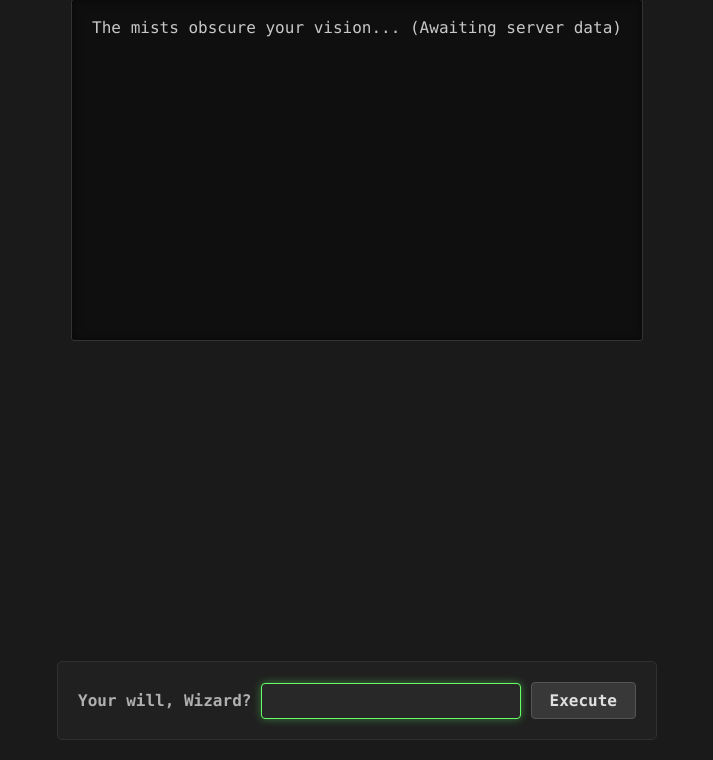
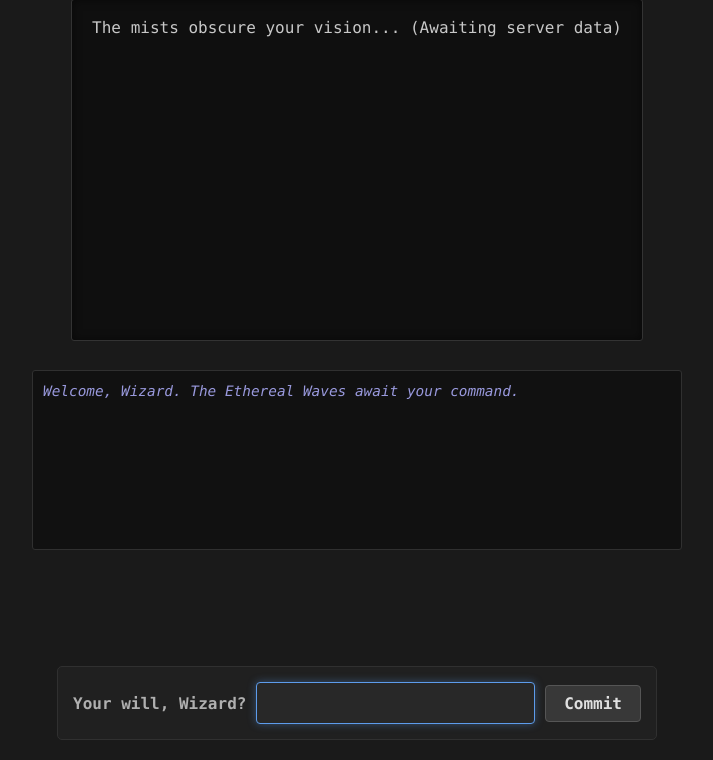
Before and after one commit to DJ-Trevens/World-of-the-Wand, a Flask app: page /world-of-the-wand/ in a window 1280 px wide. Shown: the part 40-800 px from the top of the page, without its empty margins (283-996 px from the left). Run offline with Flask 3, Linux system fonts and the light colour scheme; some libraries are stand-ins or nearby versions.

Commit message:
style changes and highlighting functionality

```diff
--- a/static/style.css
+++ b/static/style.css
@@ -22,10 +22,10 @@ body {
 #mainHeaderStatus {
     font-size: 1.6em;
     font-weight: bold;
-    color: #50c878;
+    color: #275E8C;
     padding: 12px 20px;
     margin-bottom: 20px;
-    border-bottom: 2px solid #50c878;
+    border-bottom: 2px solid #275E8C;
     min-width: 350px;
     background-color: #2a2a2a;
     border-radius: 5px;
@@ -50,26 +50,54 @@ body {
     margin-bottom: 15px;
 }
 
-#commandFeedback {
-    /* General text color will be #e0e0e0.
-       For errors specifically to be different,
-       change this text color dynamically with JS or add a class.
-       For now, it inherits the body's off-white. */
-    /* Example for error-specific styling for a class like .error-feedback */
-    /* .error-feedback { color: #ff6b6b; } /* A soft red for errors */
-    min-height: 1.2em;
-    margin-top: 10px;
+#commandLog {
+    width: 100%;
+    max-width: 650px;
+    height: 180px;
+    border: 1px solid #303030;
+    background-color: #111111;
+    padding: 10px;
+    margin-bottom: 20px;
+    overflow-y: auto;
     font-size: 0.9em;
-    text-align: left;
-    width: 100%;
-    max-width: 500px;
+    color: #c0c0c0;
+    box-sizing: border-box;
+    border-radius: 3px;
+    line-height: 1.4;
+}
+
+.log-entry {
+    margin-bottom: 4px;
+    word-wrap: break-word;
+}
+
+.log-type-error {
+    color: #ff7777;
+    font-weight: bold;
+}
+
+.log-type-success {
+    color: #50c878;
+}
+
+.log-type-info {
+    /* Default style for now */
+}
+
+.log-type-server {
+    color: #9999DD;
+    font-style: italic;
+}
+
+.log-type-game-event {
+    color: #d0a0d0;
 }
 
 #commandInputBox {
     margin-top: auto;
     width: 100%;
     max-width: 600px;
-    padding: 20px;
+    padding: 15px;
     background-color: #202020;
     border-radius: 5px;
     border: 1px solid #303030;
@@ -103,12 +131,22 @@ body {
     flex-grow: 1;
     max-width: 400px;
     margin-right: 10px;
+    white-space: nowrap;
+    overflow: hidden;
+    line-height: 1.5;
+    min-height: 1.5em;
+    cursor: text;
 }
 
 #commandText:focus {
     outline: none;
-    border-color: #66ff66;
-    box-shadow: 0 0 8px rgba(102, 255, 102, 0.4);
+    border-color: #5D9CEC;
+    box-shadow: 0 0 8px rgba(93, 156, 236, 0.4)
+}
+
+.highlight-alias {
+    color: #66ff66;
+    font-weight: bold;
 }
 
 #commandForm button {
@@ -125,18 +163,18 @@ body {
 
 #commandForm button:hover {
     background-color: #484848;
-    border-color: #66ff66;
-    color: #66ff66;
+    border-color: #5D9CEC;
+    color: #5D9CEC;
 }
 
 #commandFeedback.error-feedback {
-    color: #ff6b6b; /* A soft red, or your preferred error color */
+    color: #ff6b6b;
     font-weight: bold;
 }
 
 /* Specific green emphasis for things that DEMAND attention, if needed elsewhere */
-.text-emphasis-green {
-    color: #50c878; /* Emerald Green */
+.text-emphasis-blue {
+    color: #275E8C;
     font-weight: bold;
 }
 
--- a/templates/index.html
+++ b/templates/index.html
@@ -16,14 +16,13 @@
 <body>
     <div id = "mainHeaderstatus"> Pondering the Ethereal Wave... </div>
     <div id = "gameCanvas"> Summoning World... </div>
-    <p id = "commandFeedback"></p>
+    <p id = "commandLog"></p>
 
-    <!-- Command Input Box -->
     <div id = "commandInputBox">
         <form id = "commandForm">
             <label for = "commandText">Your will, Wizard?</label>
-            <input type = "text" id = "commandText" name = "commandText" autofocus autocomplete="off">
-            <button type = "submit">Execute</button>
+            <div id = "commandText" contenteditable = "true" spellcheck = "false" autocomplete = "off" role = "textbox" aria-multiline = "false"></div>
+            <button type = "submit">Commit</button>
         </form>
     </div>
 
@@ -31,9 +30,9 @@
         const gameCanvas = document.getElementById('gameCanvas');
         const mainHeaderStatus = document.getElementById('mainHeaderStatus');
 
+        const commandLog = document.getElementById('commandLog');
         const commandForm = document.getElementById('commandForm');
         const commandInput = document.getElementById('commandText');
-        const commandFeedback = document.getElementById('commandFeedback');
 
         // -- Client-Side Game State -- //
         let selfPlayer = null;
@@ -109,6 +108,18 @@
             return false; // Not in aura nor observable cone.
         }
 
+        function addLogMessage(message, type = 'info') {
+            const logEntry = document.createElement('div');
+            logEntry.classList.add('log-entry');
+            if (type) {
+                logEntry.classList.add(`log-type-${type}`);
+            }
+            // Sanitize text content to prevent accidental HTML injection from messages
+            logEntry.textContent = message;
+            commandLog.appendChild(logEntry);
+            commandLog.scrollTop = commandLog.scrollHeight; // Auto-scroll to the latest message
+        }
+
         function updateStatus(status) {
             if (status) {
                 mainHeaderStatus.textContext = status
@@ -121,7 +132,7 @@
 
         function drawGrid() {
             // Simple grid drawing implementation
-            if (!selfPlayer || GRID_WIDTH === 0) {
+            if (!selfPlayer || GRID_WIDTH === 0 || GRID_HEIGHT === 0) {
                 gameCanvas.textContent = "The mists obscure your vision... (Awaiting server data)"
                 return;
             }
@@ -156,7 +167,7 @@
         // -- WebSocket Event Handlers -- //
         socket.on('connect', () => {
             console.log('Connected to server! SID: ', socket.id);
-            updateStatus("Studying your essence...");
+            updateStatus("Divining your essence...");
         });
 
         socket.on('initial_state', (data) => {
@@ -169,17 +180,16 @@
             otherPlayers = data.otherPlayers || {};
 
             // Ensure self is not in otherPlayers list (server should prevent this)
-            if (otherPlayers[myPlayerID]) {
-                delete otherPlayers[myPlayerID];
-            }
+            if (otherPlayers[myPlayerID]) delete otherPlayers[myPlayerID];
 
             if (selfPlayer && typeof GRID_WIDTH === 'number' && GRID_WIDTH > 0) {
                 updateStatus();
                 drawGrid();
-                commandFeedback.textContent = "You have materialized in a foreboding meadow. The world awaits your epic journey!";
+                addLogMessage("You have materialized in a foreboding meadow. The world awaits your epic journey!", "server");
             } else {
                 console.error("Initial state data incomplete or invalid: ", data);
-                mainHeaderStatus.textContent = "Error manifesting world.";
+                updateStatus("Error manifesting world.");
+                addLogMessage("Error: Could not manifest in world.", "error");
             }
         });
 
@@ -188,6 +198,7 @@
             if (myPlayerID && newPlayer.id !== myPlayerID) {
                 otherPlayers[newPlayer.id] = newPlayer;
                 drawGrid(); //redraw to show the new player (?)
+                addLogMessage("You sense the arrival of another powerful sorcerer.", "game-event");
             }
         });
 
@@ -196,11 +207,12 @@
             if (otherPlayers[playerID]) {
                 delete otherPlayers[playerId];
                 drawGrid();
+                addLogMessage("You sense a powerful sorcerer depart to another plane.", "game-event");
             }
         });
 
         socket.on('game_state_update', (allPlayers) => {
-            console.log('Game state update recieved', allPlayers.length, "players");
+            // console.log('Game state update recieved', allPlayers.length, "players");
             let foundSelf = false;
             const currentOtherPlayers = {};
 
@@ -217,25 +229,24 @@
             if (!foundSelf && myPlayerID) {
                 console.warn("Self not found in game state update. Possible desync or disconnect.");
                 updateStatus("Your connection to this world wavers... (bad connection)");
-                // Implement a more robust disconnect/reconnect logic later
+                addLogMessage("Warning: Connection to self is unstable.", "error");
             }
 
             drawGrid();
         });
 
         socket.on('action_queued', (data) => {
-            commandFeedback.textContent = data.message;
-            commandFeedback.classList.remove('error-feedback');
+            addLogMessage(data.message, "server");
         });
 
         socket.on('action_failed', (data) => {
-            commandFeedback.textContent = 'Err: $data.message}';
-            commandFeedback.classList.add('error-feedback');
+            addLogMessage("Action failed.", "server");
         });
 
         socket.on('disconnect', () => {
             console.log('Disconnected from server.');
             updateStatus("Severed from the Ethereal Plane! (Disconnected)");
+            addLogMessage("Disconnected from server!", "error");
             selfPlayer = null;
             otherPlayers = {};
             drawGrid();
@@ -303,84 +314,197 @@
             return result;
         }
 
+         let savedRange = null; // To store cursor position
+
+        function escapeHtml(unsafe) {
+            return unsafe
+                 .replace(/&/g, "&")
+                 .replace(/</g, "<")
+                 .replace(/>/g, ">")
+             //  .replace(/"/g, """)
+                 .replace(/'/g, "'");
+        }
+
+        function saveSelection() {
+            if (window.getSelection && commandInput.contains(document.activeElement)) { // Only save if input is focused
+                const sel = window.getSelection();
+                if (sel.rangeCount > 0) {
+                    const currentRange = sel.getRangeAt(0);
+                    // Ensure the range is within our commandInput
+                    if (commandInput.contains(currentRange.commonAncestorContainer)) {
+                         savedRange = currentRange;
+                    }
+                }
+            }
+        }
+
+        function restoreSelection() {
+            if (savedRange && window.getSelection) {
+                const sel = window.getSelection();
+                sel.removeAllRanges();
+                try {
+                    sel.addRange(savedRange);
+                } catch (e) {
+                    console.warn("Could not restore selection: ", e);
+                    // Fallback: place cursor at the end
+                    const range = document.createRange();
+                    range.selectNodeContents(commandInput);
+                    range.collapse(false); // false to put it at the end
+                    sel.removeAllRanges();
+                    sel.addRange(range);
+                }
+                savedRange = null; // Consume the saved range
+            }
+        }
+
+        function handleCommandInputHighlighting() {
+            saveSelection();
+
+            const text = commandInput.textContent || ""; // Ensure text is not null
+            const words = text.split(/(\s+)/); // Split by space, keeping spaces for reconstruction
+            let newHtml = "";
+
+            words.forEach((word) => {
+                if (word.match(/^\s+$/)) { // If it's only whitespace
+                    newHtml += word; // Preserve spaces
+                    return;
+                }
+                if (word === "") return; // Skip empty strings from multiple spaces together
+
+                let isAlias = false;
+                const lowerWord = word.toLowerCase();
+                const firstWordInCommand = newHtml.trim().length === 0; // Check if this is effectively the first non-space word
+
+                if (firstWordInCommand) { // First actual word is action
+                    for (const canonicalAction in ACTION_ALIASES) {
+                        if (ACTION_ALIASES[canonicalAction].includes(lowerWord)) {
+                            isAlias = true;
+                            break;
+                        }
+                    }
+                } else { // Subsequent words could be directions
+                    for (const dirKey in DIRECTION_ALIASES) {
+                        if (DIRECTION_ALIASES[dirKey].aliases.includes(lowerWord)) {
+                            isAlias = true;
+                            break;
+                        }
+                    }
+                }
+
+                if (isAlias) {
+                    newHtml += `<span class="highlight-alias">${escapeHtml(word)}</span>`;
+                } else {
+                    newHtml += escapeHtml(word);
+                }
+            });
+
+            // Check if caret is at the end of the input before modifying,
+            // helps with typing spaces at the end
+            const sel = window.getSelection();
+            let caretAtEnd = false;
+            if(sel && sel.rangeCount > 0){
+                const range = sel.getRangeAt(0);
+                if(range.collapsed && range.startOffset === (commandInput.textContent || "").length && commandInput.contains(range.startContainer)){
+                    caretAtEnd = true;
+                }
+            }
+
+            commandInput.innerHTML = newHtml;
+
+            if (caretAtEnd) { // If caret was at end, try to force it to end after innerHTML change
+                const range = document.createRange();
+                range.selectNodeContents(commandInput);
+                range.collapse(false);
+                sel.removeAllRanges();
+                sel.addRange(range);
+            } else {
+                 restoreSelection();
+            }
+        }
+
+        commandInput.addEventListener('input', handleCommandInputHighlighting);
+        // Save selection on keyup/mouseup to capture state before 'input' if needed for complex edits
+        // commandInput.addEventListener('keyup', saveSelection);
+        // commandInput.addEventListener('mouseup', saveSelection);
+
+        commandInput.addEventListener('keydown', (event) => {
+            if (event.key === 'Enter') {
+                event.preventDefault(); // Prevent newline in contenteditable
+                // Trigger form submission logic
+                const submitButton = commandForm.querySelector('button[type="submit"]');
+                if (submitButton) submitButton.click(); // Simulate click to run full submit logic
+            }
+        });
+
         //todo: implement click targeting
         //todo: implement dropdown box action selector
         commandForm.addEventListener('submit', (event) => {
             console.log("Input form submitted!");
             event.preventDefault();
             if (!selfPlayer) {
-                commandFeedback.textContent = "You are not fully manifested in this realm yet.";
+                addLogMessage("You are not fully manifest in this realm yet.", "error");
                 return;
             }
-            const inputText = commandInput.value.trim().toLowerCase();
-            commandInput.value = '';
+            const inputText = commandInput.textContent.trim(); // Keep original case for now, parsing functions handle lowercasing
+            commandInput.innerHTML = ''; // Clear input (after getting text)
 
             if (!inputText) return;
 
-            const parts = inputText.split(/\s+/); // Split every time spaces are used
-            let actionWord = parts[0];
-            let targetWord = parts.length > 1 ? parts.slice(1).join (' ') : null; // join remaining parts for multi-word targets
+            addLogMessage(`> ${inputText}`); // Log the command itself
+
+            const parts = inputText.split(/\s+/);
+            const actionWord = parts[0];
+            const targetWord = parts.length > 1 ? parts.slice(1).join(' ') : null;
 
             const canonicalAction = parseAction(actionWord);
 
             if (!canonicalAction) {
-                commandFeedback.textContent = `Your will "${actionWord}" was indecipherable. (Type "?" for guidance.)`;
-                commandFeedback.classList.add("error-feedback");
+                addLogMessage(`Your will "${actionWord}" is indecipherable. (Type "help" for guidance - eventually!)`, "error");
                 commandInput.focus();
                 return;
             }
-            let commandToSend = {type: canonicalAction, details: {}};
+
+            let commandToSend = { type: canonicalAction, details: {} };
             let shouldEmit = false;
 
             if (canonicalAction === "move") {
-                let targetWord = targetWord || "forward";
-                let dirResult = parseDirection(targetWord, selfPlayer.char);
-
+                const effectiveTargetWord = targetWord || "forward";
+                const dirResult = parseDirection(effectiveTargetWord, selfPlayer.char);
                 if (dirResult.isValid) {
-                    commandToSend.details = {
-                        dx: dirResult.dx,
-                        dy: dirResult.dy,
-                        new_char: dirResult.char
-                    };
+                    commandToSend.details = { dx: dirResult.dx, dy: dirResult.dy, new_char: dirResult.char };
                     shouldEmit = true;
                 } else {
-                    commandFeedback.textContent = `You search for "${targetWord}", utterly unable to find it.`;
-                    commandFeedback.classList.add('error-feedback');
+                    addLogMessage(`You ponder moving towards "${effectiveTargetWord}", but the way is unclear.`, "error");
                 }
             } else if (canonicalAction === "look") {
                 if (!targetWord) {
-                    // Descriptive account of what you see in front of you in text.
-                    commandFeedback.textContent = 'You see [...] ahead. (Work in Progress)';
-                    // this probably doesn't need to emit an update, lmao
-                    // (dumb)  commandToSend.details = {dx: 0, dy: 0, new_char: selfPlayer.char}
-                    shouldEmit = false;
+                    const dirResult = parseDirection("forward", selfPlayer.char);
+                    commandToSend.details = { dx: 0, dy: 0, new_char: dirResult.char };
+                    shouldEmit = true;
                 } else {
                     const dirResult = parseDirection(targetWord, selfPlayer.char);
-                    // use directions in relative terms for the feedback box.
-                    // describe what you see in words to the feedback box.
                     if (dirResult.isValid) {
-                        commandToSend.details = {dx: 0, dy: 0, new_char: dirResult.char}
+                        commandToSend.details = { dx: 0, dy: 0, new_char: dirResult.char };
                         shouldEmit = true;
                     } else {
-                        commandFeedback.textContent = `You search for "${targetWord}", but your elder mind becomes confused.`;
-                        commandFeedback.classList.add('error-feedback');
+                        addLogMessage(`You try to peer towards "${targetWord}", but your vision blurs.`, "error");
                     }
                 }
-            } else { // Future actions here (cast, help, etc.)
-                commandFeedback.textContent = `The action "${canonicalAction}" is not implemented yet.`;
-                commandFeedback.classList.add('error-feedback');
+            } else {
+                addLogMessage(`The arcane art of "${canonicalAction}" is yet beyond your grasp.`, "error");
             }
 
             if (shouldEmit) {
-                socket.emit('queued_command', commandToSend);
-                commandFeedback.textContent = 'Your action has been recorded in the Tome of Deeds.'
-                commandFeedback.classList.remove('error-feedback');
+                socket.emit('queue_command', commandToSend);
             }
             commandInput.focus();
         });
 
+        // Initial setup
         drawGrid();
-        if (commandInput) commandInput.focus();
+        if (commandInput) commandInput.focus(); // Autofocus the command input div
+        addLogMessage("Welcome, Wizard. The Ethereal Waves await your command.", "server");
+
     </script>
 </body>
 </html>
```
